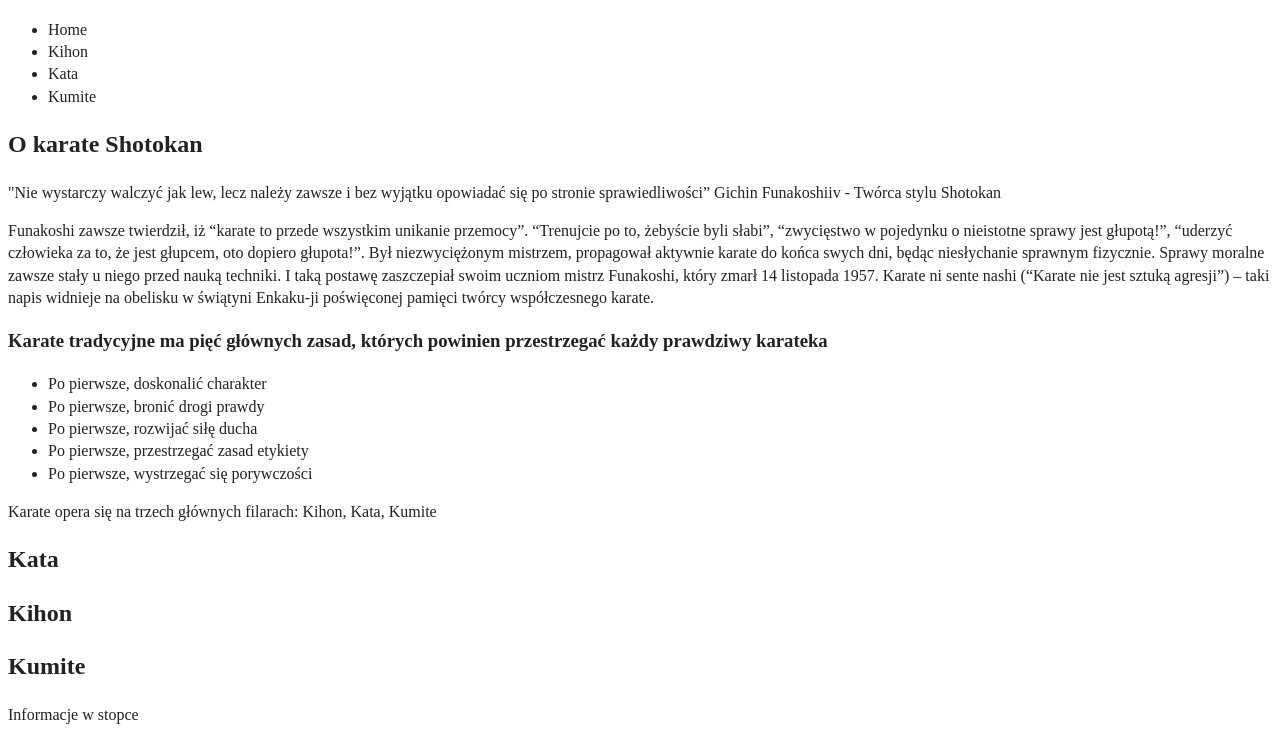
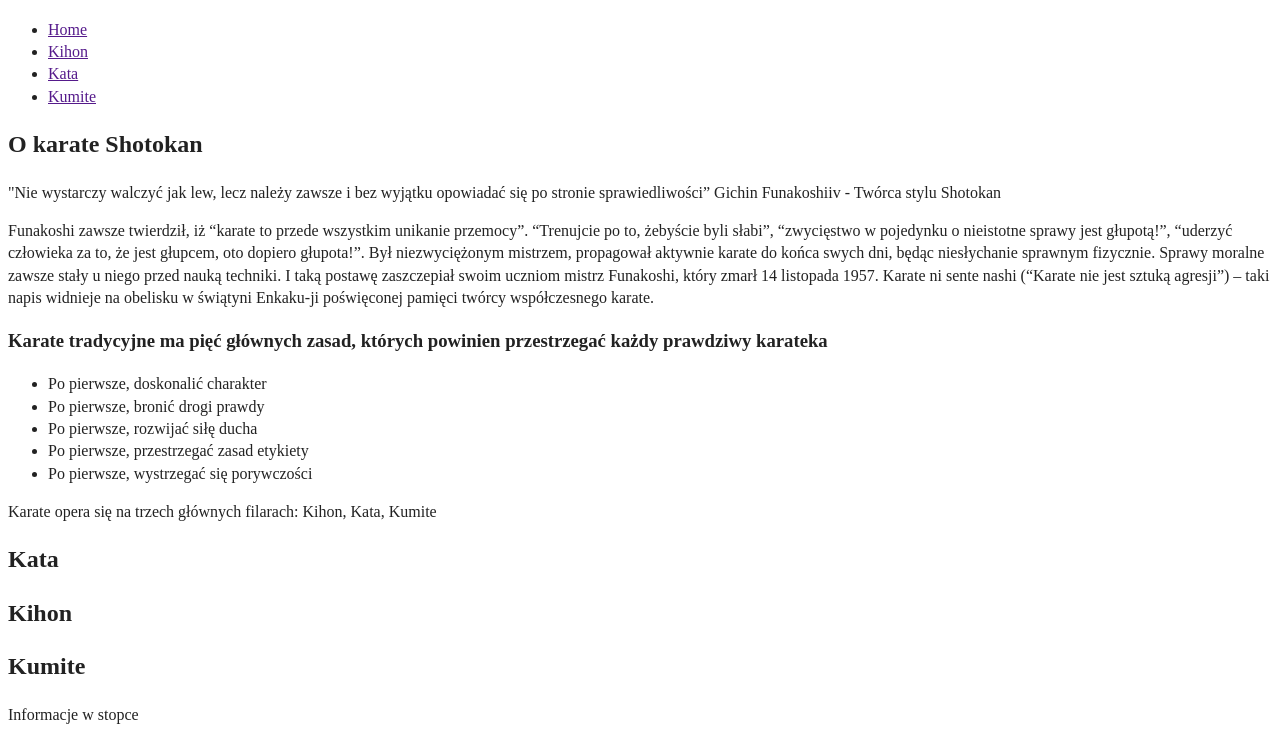
Before and after one commit to pawjam/aplikacje_webowe_1, a website built with webpack: page index.html in a window 1280 px wide. Shown: the part 69-811 px from the top of the page. Built offline with nearby package versions, Linux system fonts and the light colour scheme.

Commit message:
Links update

```diff
--- a/index.html
+++ b/index.html
@@ -29,10 +29,10 @@
         <section>
         <nav class="menu">
           <ul>
-            <li onclick="showContent('home')">Home</li>
-            <li onclick="showContent('kihon')">Kihon</li>
-            <li onclick="showContent('kata')">Kata</li>
-            <li onclick="showContent('kumite')">Kumite</li>
+            <li onclick="showContent('home')"><a href="">Home</a></li>
+            <li onclick="showContent('kihon')"><a href="">Kihon</a></li>
+            <li onclick="showContent('kata')"><a href="">Kata</a></li>
+            <li onclick="showContent('kumite')"><a href="">Kumite</a></li>
 
           </ul>
         </nav>
```
